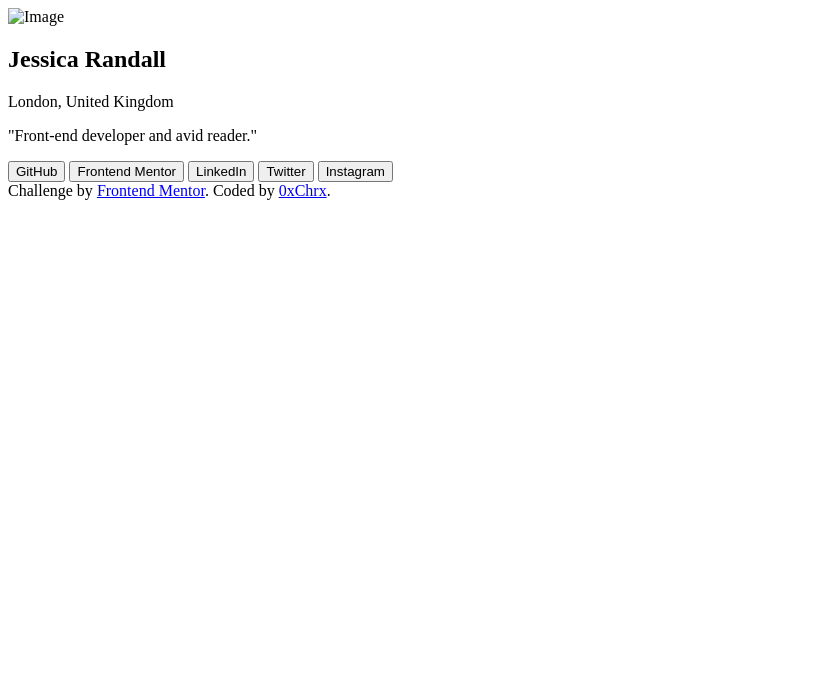
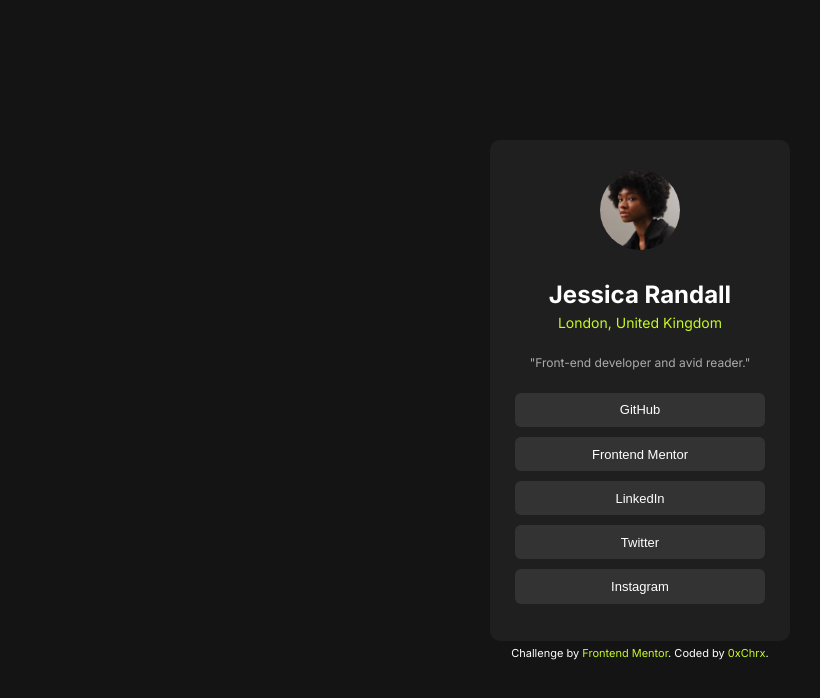
Before and after one commit to kris-topher/Mini-projects, a plain HTML site: page docs/index.html in a window 1280 px wide. Shown: the whole page, without its empty margins (0-820 px from the left). Drawn offline with Linux system fonts and the light colour scheme; the site is published under a folder, as on GitHub Pages, so addresses that start at the root find nothing.

Commit message:
Update index.html

```diff
--- a/docs/index.html
+++ b/docs/index.html
@@ -5,7 +5,7 @@
   <meta name="viewport" content="width=device-width, initial-scale=1.0"> <!-- displays site properly based on user's device -->
 
   <link rel="icon" type="image/png" sizes="32x32" href="./assets/images/favicon-32x32.png">
-  <link rel="stylesheet" href="/css/styles.css">
+  <link rel="stylesheet" href="./css/styles.css">
 
   <title>Frontend Mentor | Social links profile</title>
 
@@ -13,7 +13,7 @@
 <body>
   <div>
     <section>
-      <img src="/assets/images/avatar-jessica.jpeg" alt="Image">
+      <img src="./assets/images/avatar-jessica.jpeg" alt="Image">
       <h2>Jessica Randall</h2>
       <p class="first">London, United Kingdom</p>
       <p class="second">"Front-end developer and avid reader." </p>
```
